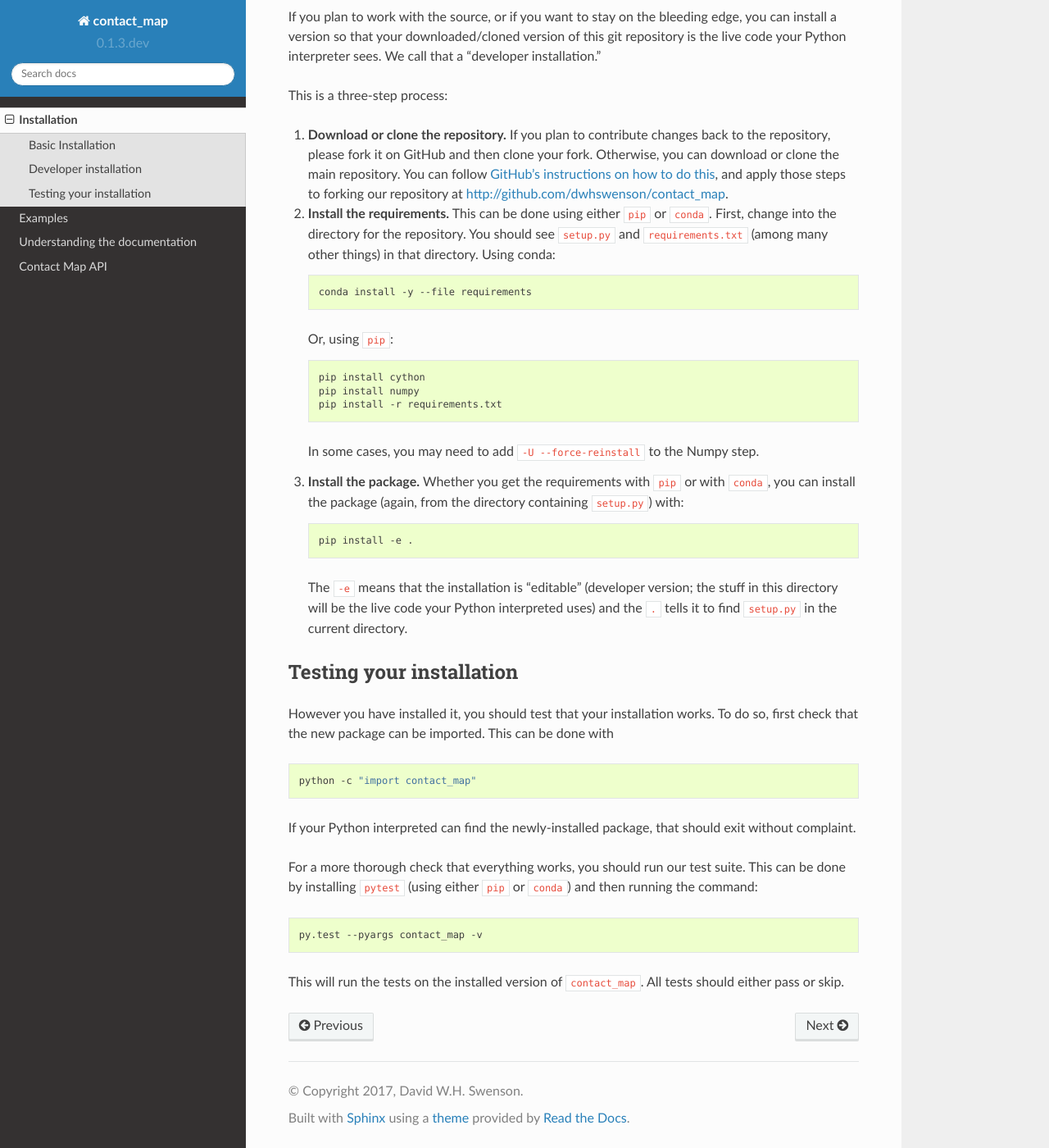
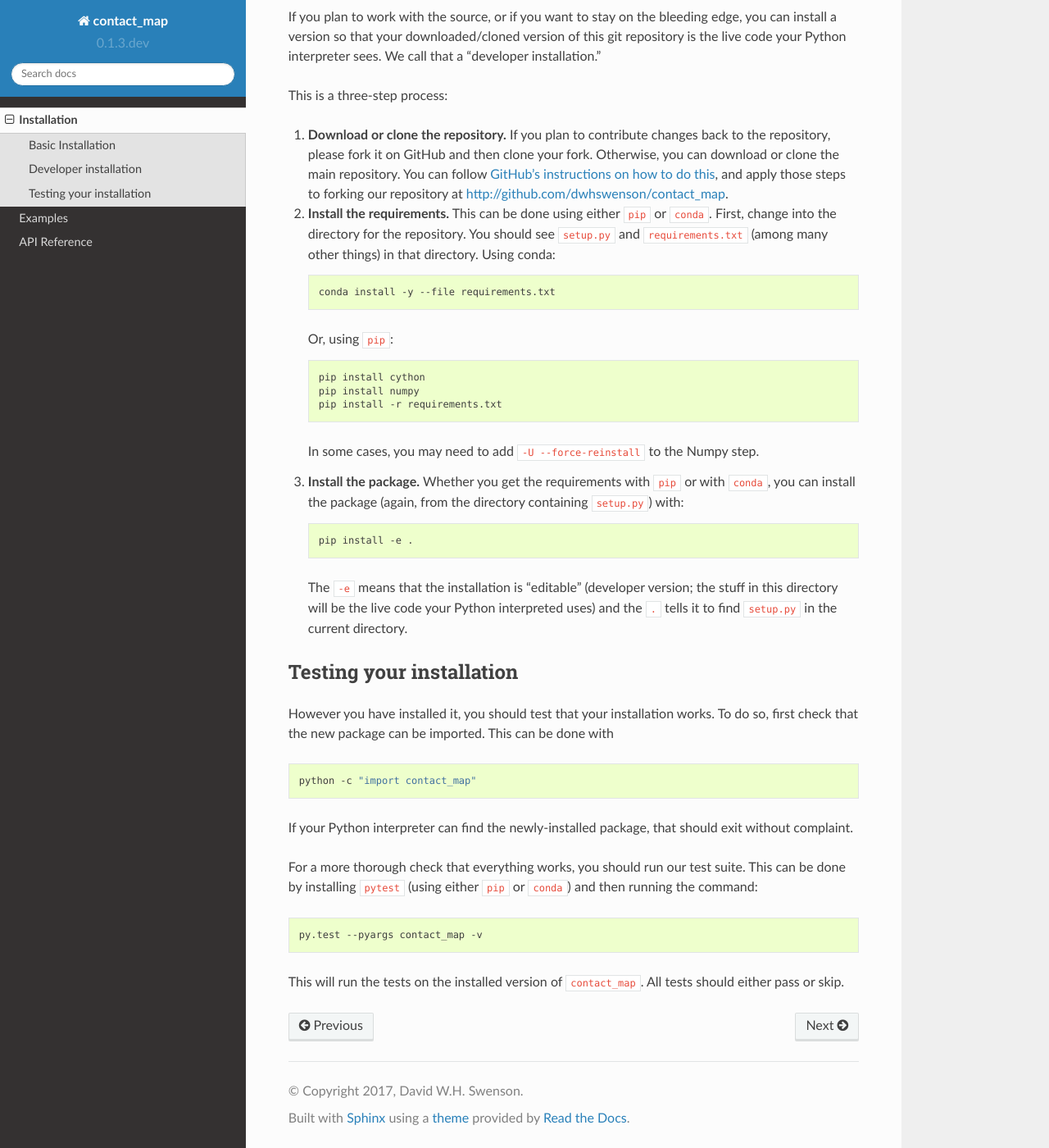
Before and after one commit to dwhswenson/contact_map, a Sphinx documentation site: the page built from docs/installing.rst, in a window 1280 px wide and 1400 px high, scrolled down 994 px. Shown: the whole window at 82% size. Built offline with Sphinx 7.4.7 and the Read the Docs theme 2.0.0, drawn with Linux system fonts in a browser that asks for light colours.

Commit message:
Cleanup before merge

```diff
--- a/docs/api.rst
+++ b/docs/api.rst
@@ -2,8 +2,12 @@
 
 .. currentmodule:: contact_map
 
-Contact Map API
----------------
+#############
+API Reference
+#############
+
+Contact maps
+------------
 
 .. autosummary::
     :toctree: api/generated/
--- a/docs/installing.rst
+++ b/docs/installing.rst
@@ -71,7 +71,7 @@ This is a three-step process:
 
    .. code:: bash
 
-      conda install -y --file requirements
+      conda install -y --file requirements.txt
 
    Or, using ``pip``:
 
@@ -109,7 +109,7 @@ with
 
    python -c "import contact_map"
 
-If your Python interpreted can find the newly-installed package, that should
+If your Python interpreter can find the newly-installed package, that should
 exit without complaint.
 
 For a more thorough check that everything works, you should run our test
```
Also changed, not shown: README.md (+1 -0 lines), docs/index.rst (+2 -7 lines), 1 other file.
